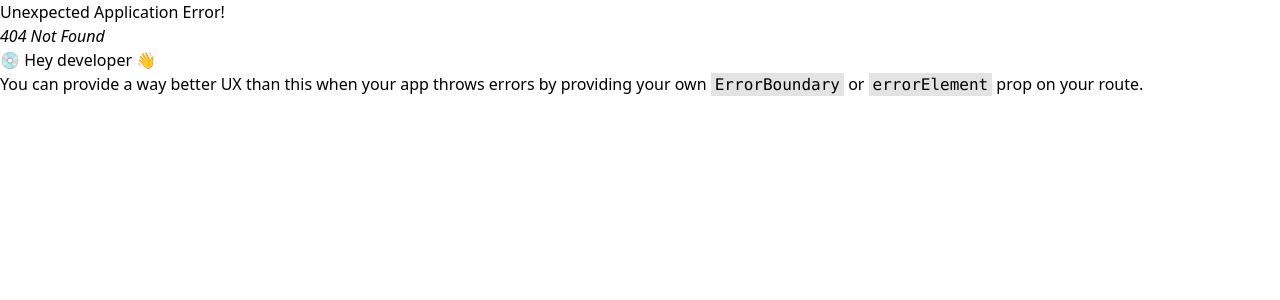
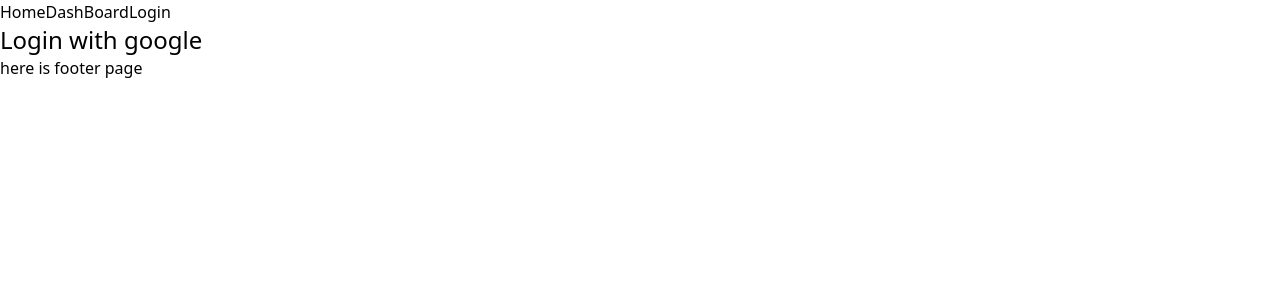
Before and after one commit to rajalishikh/simple_firebase_project, a React (Vite) app: page /login in a window 1280 px wide. Before the commit this address had no page. Shown: the top 300 px of the page. Built offline with nearby package versions, Linux system fonts and the light colour scheme.

Commit message:
Basic setup are done

```diff
--- a/src/component/Header/Header.jsx
+++ b/src/component/Header/Header.jsx
@@ -2,9 +2,10 @@
 
 const Header = () => {
     return (
-        <div>
+        <div >
             <Link to={'/'}>Home</Link>
             <Link to={'/Dashboard'}>DashBoard</Link>
+            <Link to={"/login"}>Login</Link>
 
         </div>
     );
--- /dev/null
+++ b/src/component/Login/Login.jsx
@@ -0,0 +1,13 @@
+
+console.log
+
+const Login = () => {
+    return (
+        <div>
+            <button className="text-2xl">Login with google</button>
+
+        </div>
+    );
+};
+
+export default Login;
--- a/src/router.jsx
+++ b/src/router.jsx
@@ -1,6 +1,7 @@
 import { createBrowserRouter } from 'react-router-dom';
 import DashBoard from './component/Dashboard/DashBoard';
 import Home from './component/Home/Home';
+import Login from './component/Login/Login';
 import Main from './component/Main/Main';
 
 
@@ -16,6 +17,10 @@
         {
             path:"/Dashboard",
             element:<DashBoard></DashBoard>
+        },
+        {
+          path:"/login",
+          element:<Login></Login>
         }
     ]
   },
```
